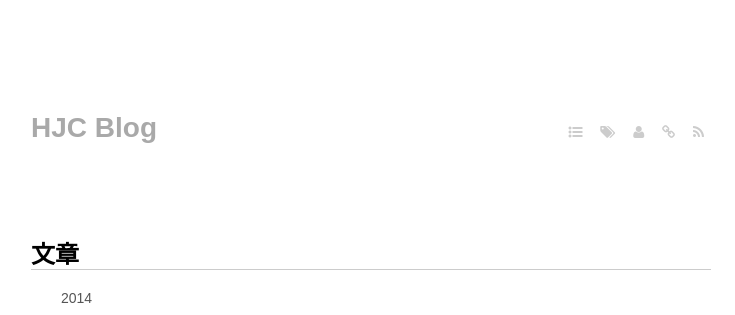
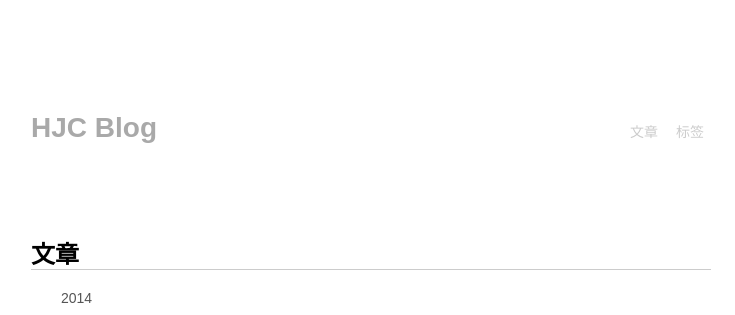
Before and after one commit to jzpangpang/hjcapple.github.com, a Jekyll site: the page built from index.markdown, in a window 1280 px wide. Shown: the top 315 px of the page, without its empty margins (269-1004 px from the left). Built offline with Jekyll 4.4.1, drawn with Linux system fonts in a browser that asks for light colours; Markdown is read by kramdown in place of the engine named in the settings.

Commit message:
删掉掉图标文字

```diff
--- a/_config.yml
+++ b/_config.yml
@@ -8,18 +8,9 @@ author: "HJC"
 #disqus: "gopherwood"
 
 navigations:
-  - title: Archive
+  - title: 文章
     class: fa fa-list-ul
     href: /index.html
-  - title: Tags
+  - title: 标签
     class: fa fa-tags
     href: /tags.html
-  - title: About
-    class: fa fa-user
-    href: /about.html
-  - title: Blogroll
-    class: fa fa-link
-    href: /links.html
-  - title: Subscribe
-    class: fa fa-rss
-    href: /atom.xml
--- a/_layouts/default.html
+++ b/_layouts/default.html
@@ -11,7 +11,6 @@
     <link href="/atom.xml" rel="alternate" title="{{ site.name }}" type="application/atom+xml" />
     <link rel="stylesheet" href="/media/css/style.css">
     <link rel="stylesheet" href="/media/css/GitHub2.css">
-    <link rel="stylesheet" href="/media/css/fontawesome.css">
   </head>
   <body>
       <div id="main" role="main">
@@ -21,7 +20,7 @@
           </div>
           <nav>
             {% for nav in site.navigations %}
-            <span><a title="{{ nav.title }}" href="{{ nav.href }}"><i class="{{ nav.class }}"></i></a></span>
+            <span><a title="{{ nav.title }}" href="{{ nav.href }}">{{ nav.title }}</a></span>
             {% endfor %}
           </nav>
         </header>
```
